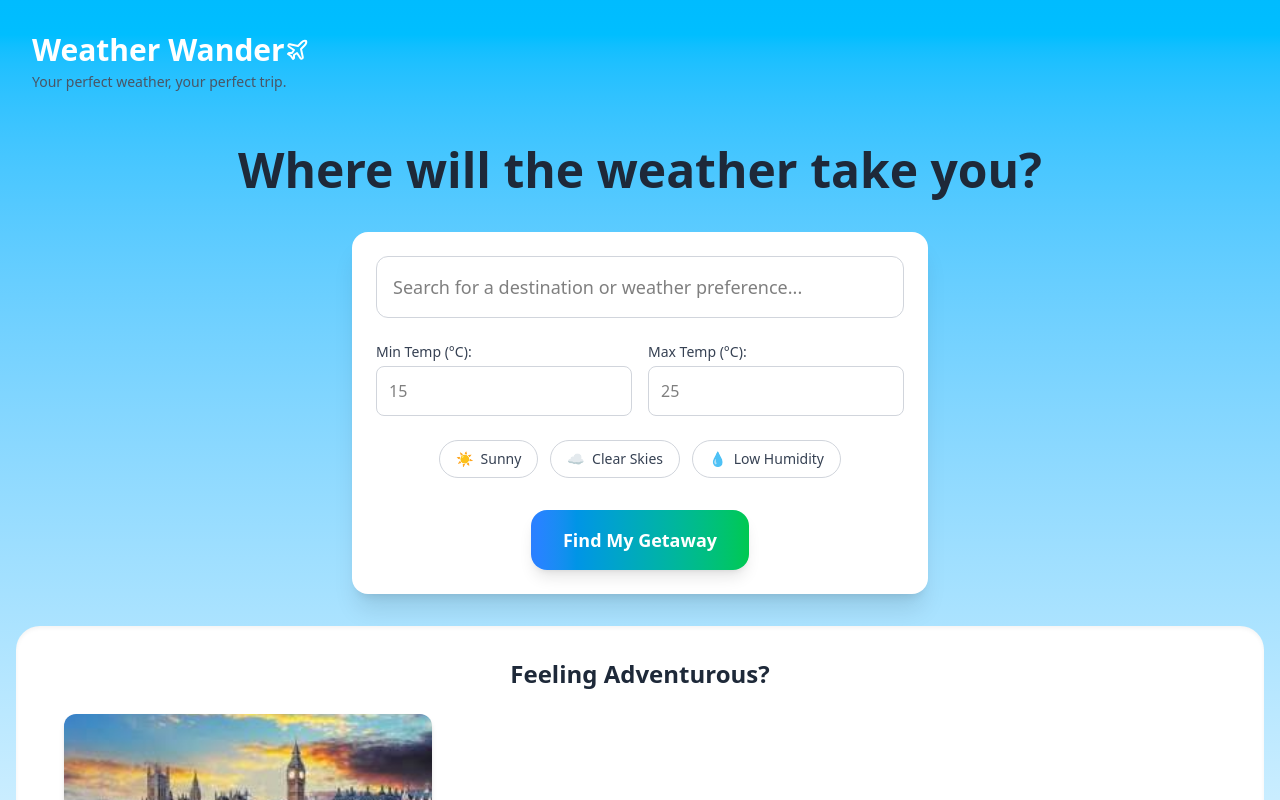
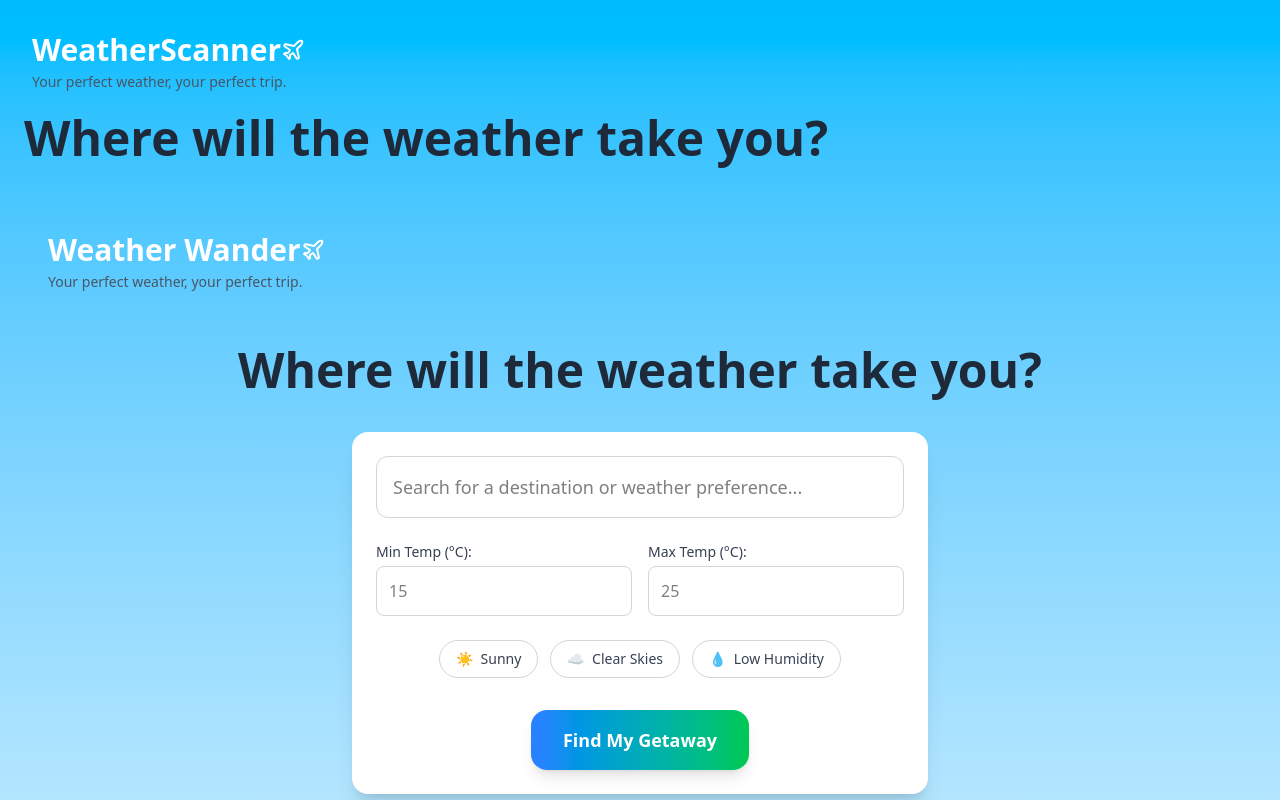
Before and after one commit to jibrillarbi/TraveLite, a React (Vite) app: page / in a window 1280 px wide. Shown: the top 800 px of the page. Built offline with nearby package versions, Linux system fonts and the light colour scheme.

Commit message:
basic wrapper

```diff
--- a/src/components/Wrapper.jsx
+++ b/src/components/Wrapper.jsx
@@ -1,11 +1,30 @@
-// src/components/Wrapper.tsx
-import { ReactNode } from "react";
-
+import { Plane } from "lucide-react"
 
 function Wrapper({ children }) {
   return (
+
     <div className="min-h-screen bg-gradient-to-b from-sky-400 to-white">
-      {children}
+      <div className="flex flex-col gap-8 min-h-screen font-inter">
+
+            <div className="page-container flex flex-col p-4 box-border min-h-screen">
+                <header className="flex flex-col sm:flex-row justify-between items-center p-4">
+                    <div className="text-center sm:text-left mb-4 sm:mb-0">
+                        <h1 className="text-3xl font-bold text-white flex items-center justify-center sm:justify-start">
+                            WeatherScanner
+                            <br />
+                            <Plane />
+                        </h1>
+                        <p className="text-sm text-gray-600 mt-1">Your perfect weather, your perfect trip.</p>
+                    </div>
+                </header>
+
+                <h2 className="text-4xl sm:text-5xl font-extrabold text-gray-800 mb-8 leading-tight px-2">
+                    Where will the weather take you?
+                </h2>
+                {children}
+      </div>
+      </div>
+
     </div>
   );
 }
```
